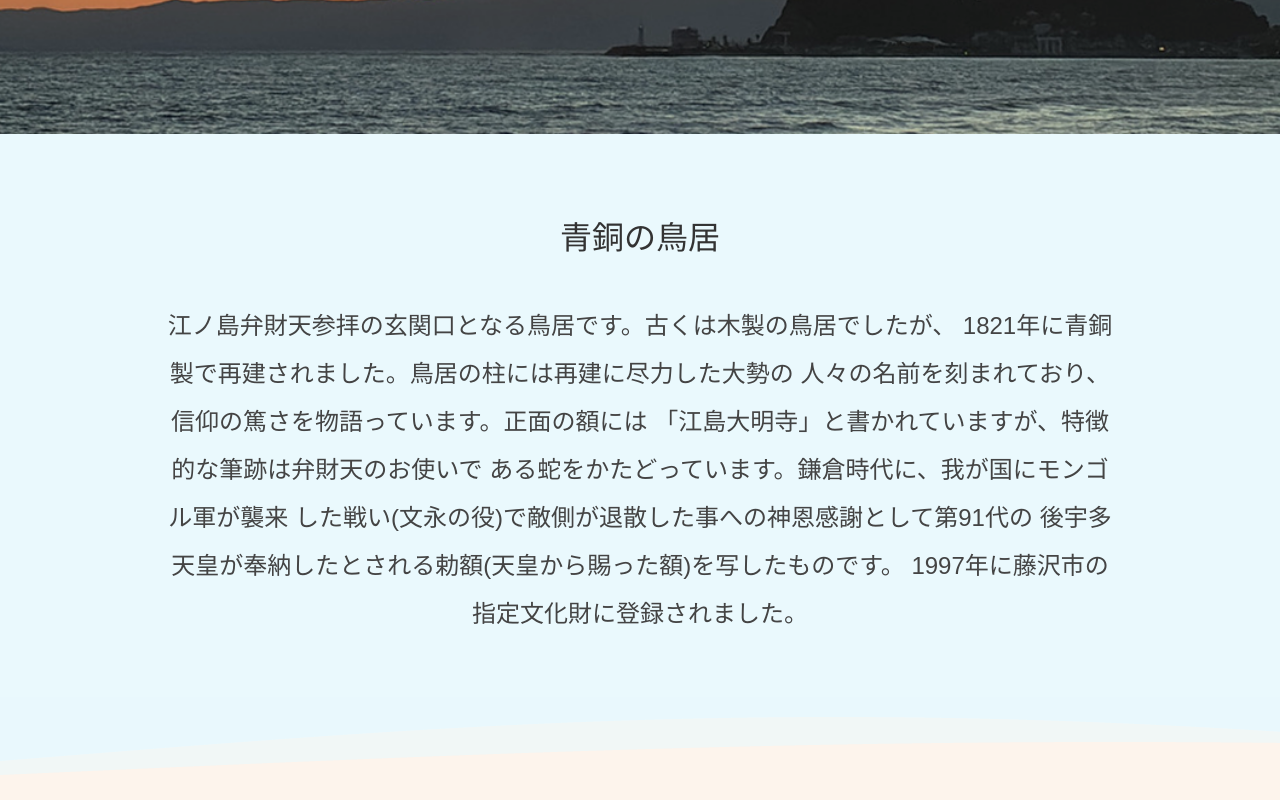
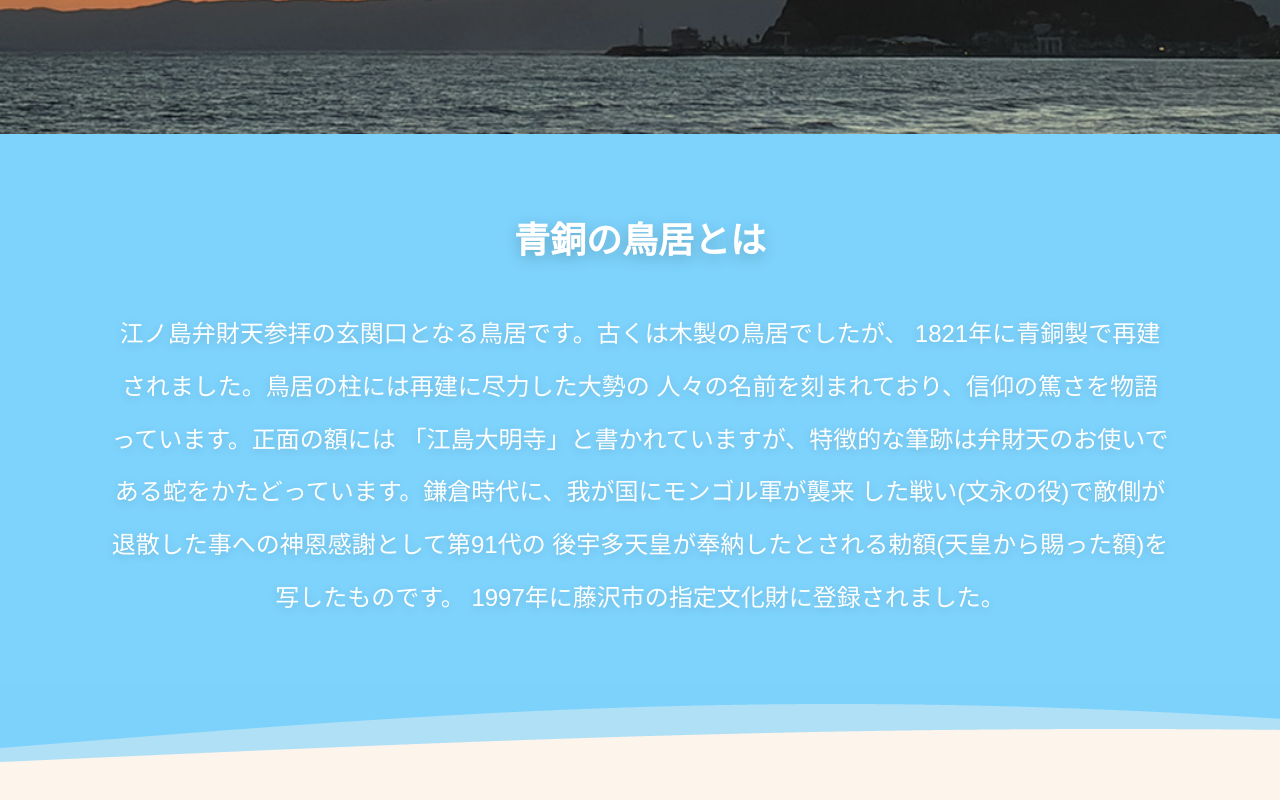
Before and after one commit to Tomoryo211/enosima_island, a Next.js app: page / in a window 1280 px wide. Shown: the part 640-1440 px from the top of the page. Built offline with nearby package versions, Linux system fonts and the light colour scheme; no server answers.

Commit message:
青銅鳥居の説明部分のfont変更

```diff
--- a/app/components/Shop/shop.module.scss
+++ b/app/components/Shop/shop.module.scss
@@ -268,7 +268,7 @@
 }
 
 .mapWrapper {
-    margin-top: 240px; // Triple the original interval (80px * 3)
+    margin-top: 120px;
     text-align: center;
 
     .mapTitle {
--- a/app/components/Torii/torii.module.scss
+++ b/app/components/Torii/torii.module.scss
@@ -1,27 +1,31 @@
 .bronze {
-    background-color: #EAF9FD;
+    background-color: #7dd3fc;
     width: 100%;
     padding-bottom: 0; // Seamless to wave
 
     .torii {
         text-align: center;
-        font-size: 32px;
+        font-size: 36px; // Slightly larger
         padding-top: 80px;
         margin: 0;
-        color: #333;
+        color: #ffffff;
+        font-weight: 800; // Thicker font
         font-family: "Hiragino Mincho ProN", "MS Mincho", serif;
+        text-shadow: 0 4px 15px rgba(0, 0, 0, 0.2); // Stronger shadow for depth
     }
 
     .About {
-        font-size: clamp(16px, 2.5vw, 24px);
+        font-size: clamp(18px, 2.5vw, 24px); // Slightly larger
         text-align: center;
         margin-top: 40px;
         padding: 0 20px 60px;
-        line-height: 2;
-        color: #444;
-        max-width: 1000px;
+        line-height: 2.2; // Extra line height for readability
+        color: #ffffff;
+        font-weight: 500; // Thicker font for description
+        max-width: 1100px;
         margin-left: auto;
         margin-right: auto;
+        text-shadow: 0 2px 10px rgba(0, 0, 0, 0.15); // Stronger shadow
     }
 }
 
--- a/app/components/Torii/torii.tsx
+++ b/app/components/Torii/torii.tsx
@@ -40,12 +40,12 @@ export default function Torii() {
         ctx.restore();
       };
 
-      // Ensure the color exactly matches #EAF9FD with no variations in the main wave
+      // Ensure the color exactly matches the new #7dd3fc background
       // Main solid wave
-      drawWave(60, 40, 0.002, "#EAF9FD", 1.0);
+      drawWave(60, 40, 0.002, "#7dd3fc", 1.0);
 
-      // Sub-wave for gentle movement effect, still using the same theme
-      drawWave(75, 30, 0.0015, "rgba(234, 249, 253, 0.6)", 1.0);
+      // Sub-wave for gentle movement effect
+      drawWave(75, 30, 0.0015, "rgba(125, 211, 252, 0.6)", 1.0);
 
       time += speed * 0.4;
       requestAnimationFrame(draw);
@@ -61,7 +61,7 @@ export default function Torii() {
   return (
     <>
       <section className={styles.bronze}>
-        <h1 className={styles.torii}>青銅の鳥居</h1>
+        <h1 className={styles.torii}>青銅の鳥居とは</h1>
         <p className={styles.About}>
           江ノ島弁財天参拝の玄関口となる鳥居です。古くは木製の鳥居でしたが、
           1821年に青銅製で再建されました。鳥居の柱には再建に尽力した大勢の
```
